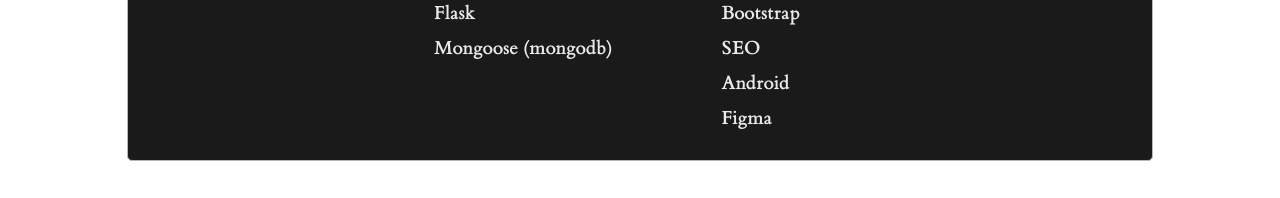
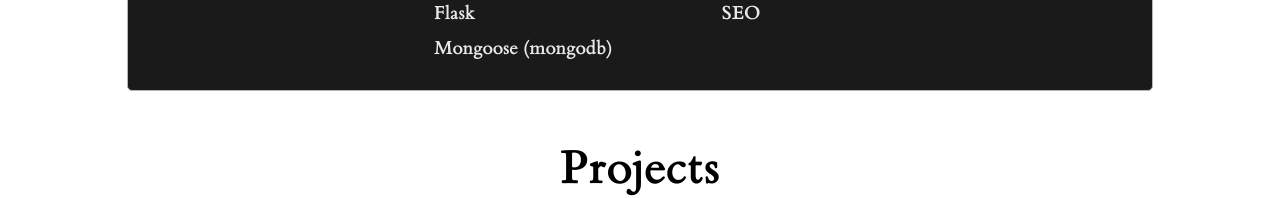
Before and after one commit to akashjkhamkar/portfolio-next, a Next.js app: page /software in a window 1280 px wide. Shown: the part 463-661 px from the top of the page. Built offline with nearby package versions, Linux system fonts and the light colour scheme.

Commit message:
minor changes in stack

```diff
--- a/components/Software/Stack.js
+++ b/components/Software/Stack.js
@@ -13,7 +13,7 @@ const Stack = () => {
         {
             id: 2,
             name: "Other",
-            list: ["Linux", "Git", "SQL", "Material Ui", "Bootstrap", "SEO", "Android", "Figma"]
+            list: ["Linux", "Git", "Material Ui", "Bootstrap", "SEO"]
         },
         {
             id: 3,
```
